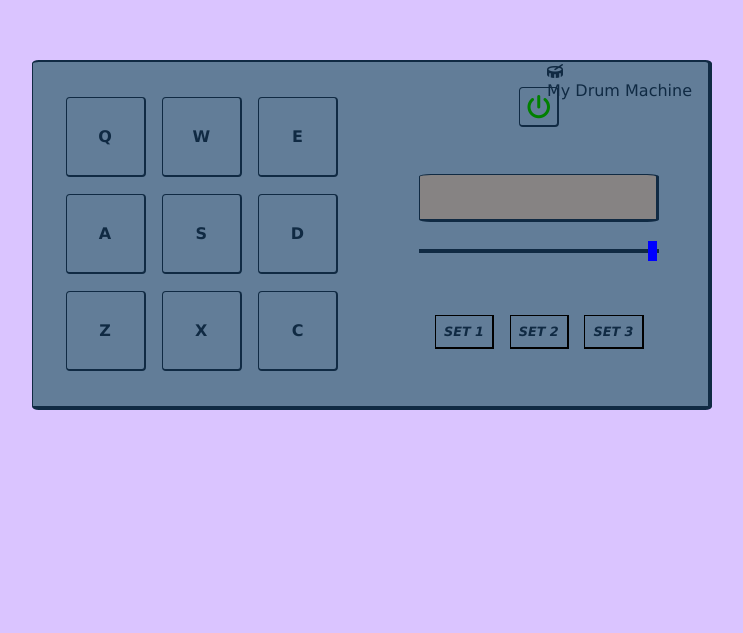
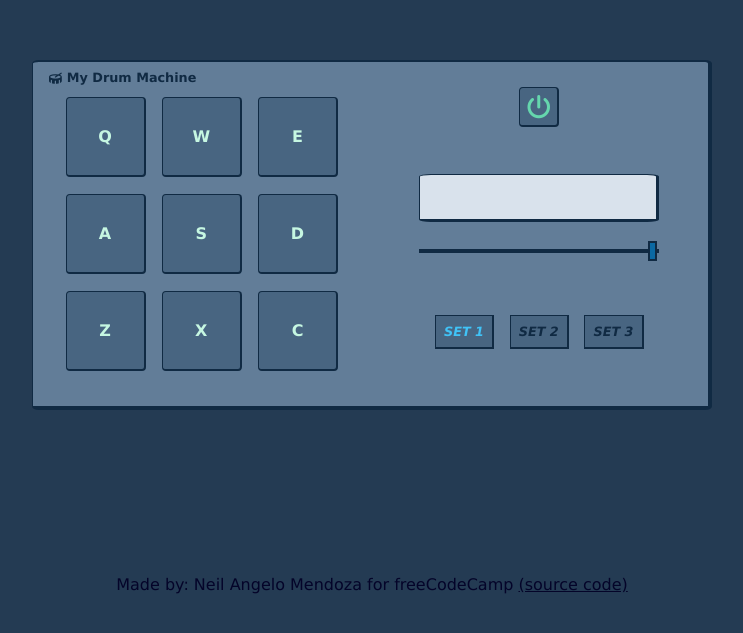
Before and after one commit to nskiu/drum-machine-fcc, a React (Vite) app: page / in a window 1280 px wide. Shown: the part 165-798 px from the top of the page, without its empty margins (268-1011 px from the left). Built offline with nearby package versions, Linux system fonts and the light colour scheme.

Commit message:
Improve UI & finishing touches

```diff
--- a/index.html
+++ b/index.html
@@ -16,6 +16,14 @@
   <body>
     <div id="root"></div>
     <script type="module" src="/src/main.jsx"></script>
+    <footer>
+      <p>
+        Made by: Neil Angelo Mendoza for freeCodeCamp
+        <a href="https://github.com/nskiu/drum-machine-fcc" target="_blank"
+          >(source code)</a
+        >
+      </p>
+    </footer>
     <script src="https://cdn.freecodecamp.org/testable-projects-fcc/v1/bundle.js"></script>
   </body>
 </html>
--- a/package.json
+++ b/package.json
@@ -5,6 +5,8 @@
   "type": "module",
   "scripts": {
     "dev": "vite",
+    "predeploy": "npm run build",
+    "deploy": "gh-pages -d dist",
     "build": "vite build",
     "lint": "eslint src --ext js,jsx --report-unused-disable-directives --max-warnings 0",
     "preview": "vite preview"
@@ -22,6 +24,7 @@
     "eslint-plugin-react": "^7.32.2",
     "eslint-plugin-react-hooks": "^4.6.0",
     "eslint-plugin-react-refresh": "^0.3.4",
+    "gh-pages": "^5.0.0",
     "vite": "^4.3.9"
   }
 }
--- a/src/App.jsx
+++ b/src/App.jsx
@@ -7,10 +7,10 @@ const file = sounds;
 
 const App = () => {
   const [power, setPower] = useState(true);
-  const [beats, setBeats] = useState(file.set1);
+  const [beats, setBeats] = useState(file[Object.keys(file)[0]]);
   const [volume, setVolume] = useState(1);
   const [display, setDisplay] = useState("");
-  const [select, setSelect] = useState("");
+  const [select, setSelect] = useState(Object.keys(file)[0]);
 
   const togglePower = () => {
     setPower(!power);
@@ -84,7 +84,12 @@ const App = () => {
         <i className="fas fa-drum"></i>
         <p>My Drum Machine</p>
       </div>
-      <DrumPad handleClick={handleClick} beats={beats} keys={keys} />
+      <DrumPad
+        handleClick={handleClick}
+        beats={beats}
+        keys={keys}
+        power={power}
+      />
       <Controls
         volume={volume}
         handleVolume={handleVolume}
--- a/src/assets/sounds.js
+++ b/src/assets/sounds.js
@@ -1,6 +1,6 @@
 // samples from sampleswap.org and freecodecamp
 const sounds = {
-  set1: {
+  "HEATER SET": {
     Q: {
       name: "Heater 1",
       source: "https://s3.amazonaws.com/freecodecamp/drums/Heater-1.mp3",
@@ -38,7 +38,7 @@ const sounds = {
       source: "https://s3.amazonaws.com/freecodecamp/drums/Cev_H2.mp3",
     },
   },
-  set2: {
+  "CLASSIC SET": {
     Q: {
       name: "Bass Drum",
       source:
@@ -85,7 +85,7 @@ const sounds = {
         "https://sampleswap.org/samples-ghost/DRUMS%20(FULL%20KITS)/DRUM%20MACHINES/80s%20Drum%20Machine/19[kb]80s-TOM2.wav.mp3",
     },
   },
-  set3: {
+  "SMOOTH PIANO SET": {
     Q: {
       name: "Chord-1",
       source: "https://s3.amazonaws.com/freecodecamp/drums/Chord_1.mp3",
--- a/src/components/Controls.jsx
+++ b/src/components/Controls.jsx
@@ -8,17 +8,14 @@ const Controls = ({
   select,
   changeBeats,
 }) => {
-  console.log(select);
   return (
     <div id="controls">
       <div id="power-btn">
         <div onClick={togglePower}>
-          <i
-            className={`fas fa-power-off ${power ? "power-on" : "power-off"}`}
-          ></i>
+          <i className={`fas fa-power-off ${power ? "power-on" : ""}`}></i>
         </div>
       </div>
-      <div id="display">
+      <div id="display" className={power ? "display-on" : ""}>
         <p>{display}</p>
       </div>
       <div id="volume-control">
@@ -26,7 +23,7 @@ const Controls = ({
           type="range"
           value={volume * 100}
           onChange={handleVolume}
-          className="slider"
+          className={`slider ${power ? "slider-on" : ""}`}
         ></input>
       </div>
       <div className="set-buttons">
--- a/src/components/DrumPad.jsx
+++ b/src/components/DrumPad.jsx
@@ -1,10 +1,10 @@
-const DrumPad = ({ handleClick, beats, keys }) => {
+const DrumPad = ({ handleClick, beats, keys, power }) => {
   return (
     <div id="drumpad">
       {keys.map((key) => {
         return (
           <div
-            className="drum-pad"
+            className={`drum-pad ${power ? "drum-on" : ""}`}
             key={key}
             onClick={handleClick}
             id={{ ...beats[key] }.name}
--- a/src/index.scss
+++ b/src/index.scss
@@ -1,7 +1,14 @@
-$bg-main: #dac4ff;
+$bg-main: #243b53;
 $bg-machine: #627d98;
 $main-dark: #102a43;
-
+$click-color: #ef4e4e;
+$power-on: #65d6ad;
+$volume-slider: #0b69a3;
+$drum-on: #c6f7e2;
+$display-on: #d9e2ec;
+$display-off: #334e68;
+$set-selected: #40c3f7;
+$buttons-bg: #486581;
 * {
   padding: 0;
   margin: 0;
@@ -20,6 +27,27 @@ body {
   display: flex;
   justify-content: center;
   align-items: center;
+}
+
+#logo {
+  position: absolute;
+  display: flex;
+  align-items: center;
+  gap: 5px;
+  top: 8px;
+  left: 1rem;
+  font-size: 0.8rem;
+  font-weight: bold;
+  i {
+    margin-top: 3px;
+  }
+}
+.logo-on {
+  color: red;
+}
+.drum-on {
+  color: $drum-on !important;
+  border-color: $main-dark !important;
 }
 
 #drum-machine {
@@ -71,11 +99,9 @@ body {
   :hover {
     cursor: pointer;
   }
-  :active {
-    background-color: yellow;
-  }
+
   .keydown {
-    background-color: yellow;
+    background-color: $click-color;
   }
 }
 
@@ -90,6 +116,8 @@ body {
   align-items: center;
   font-weight: bolder;
   border-radius: 5%;
+  background-color: $buttons-bg;
+  color: $bg-main;
 }
 
 #controls {
@@ -104,6 +132,7 @@ body {
   display: flex;
   justify-content: center;
   font-size: 1.5rem;
+
   div {
     display: flex;
     justify-content: center;
@@ -115,13 +144,11 @@ body {
     height: 2.5rem;
     cursor: pointer;
     width: 2.5rem;
-  }
-  .power-on {
-    color: green;
+    background-color: $buttons-bg;
   }
 
-  .power-off {
-    color: red;
+  .power-on {
+    color: $power-on;
   }
 }
 
@@ -135,11 +162,13 @@ body {
   display: flex;
   justify-content: center;
   align-items: center;
-  background-color: rgb(134, 131, 131);
+  background-color: $display-off;
   font-weight: bold;
   font-style: italic;
 }
-
+.display-on {
+  background-color: $display-on !important;
+}
 #volume-control {
   display: flex;
   align-self: start;
@@ -157,13 +186,15 @@ body {
     appearance: none;
     height: 1.3rem;
     width: 0.6rem;
-    background-color: blue;
+    background-color: $volume-slider;
+    border: 2px solid;
     cursor: pointer;
   }
   .slider::-moz-range-thumb {
     height: 1.3rem;
     width: 0.6rem;
-    background-color: blue;
+    background-color: $volume-slider;
+    border: 2px solid;
     cursor: pointer;
   }
 }
@@ -173,23 +204,19 @@ body {
   display: flex;
   justify-content: space-evenly;
   .setter {
-    border: 2px solid black;
+    border: 2px solid $main-dark;
     border-top-width: 1px;
     border-left-width: 1px;
+    background-color: $buttons-bg;
     padding: 0.5rem;
     font-size: 0.8rem;
-    background-color: $bg-machine;
     font-style: italic;
     font-weight: bold;
     cursor: pointer;
   }
   .selected {
-    color: green;
+    color: $set-selected;
   }
-}
-#logo {
-  position: absolute;
-  right: 1rem;
 }
 
 @media only screen and (max-width: 740px) {
@@ -199,16 +226,25 @@ body {
     grid-template-columns: 1fr;
     grid-template-rows: 1fr 1fr;
   }
+
   #drumpad {
     width: 500px;
     justify-self: center;
+    margin-top: 2rem;
   }
+
   #power-btn {
     div {
       height: 2rem;
       width: 2rem;
       font-size: 1.25rem;
     }
+  }
+  #volume-control {
+    margin-top: 0.5rem;
+  }
+  footer {
+    font-size: 0.9rem;
   }
 }
 
@@ -217,11 +253,30 @@ body {
     max-width: 70%;
     height: 440px;
   }
+
   #drumpad {
     width: 200px;
   }
+
   .drum-pad {
     height: 3rem;
     width: 3rem;
   }
 }
+
+footer {
+  position: relative;
+  display: flex;
+  justify-content: center;
+  bottom: 60px;
+  flex-wrap: wrap;
+  p {
+    color: #040429;
+  }
+  a {
+    color: #040429;
+  }
+  a:hover {
+    color: $drum-on;
+  }
+}
```
Also changed, not shown: vite.config.js (+4 -3 lines), 2 other files (tests, documents, lock files or other folders).
